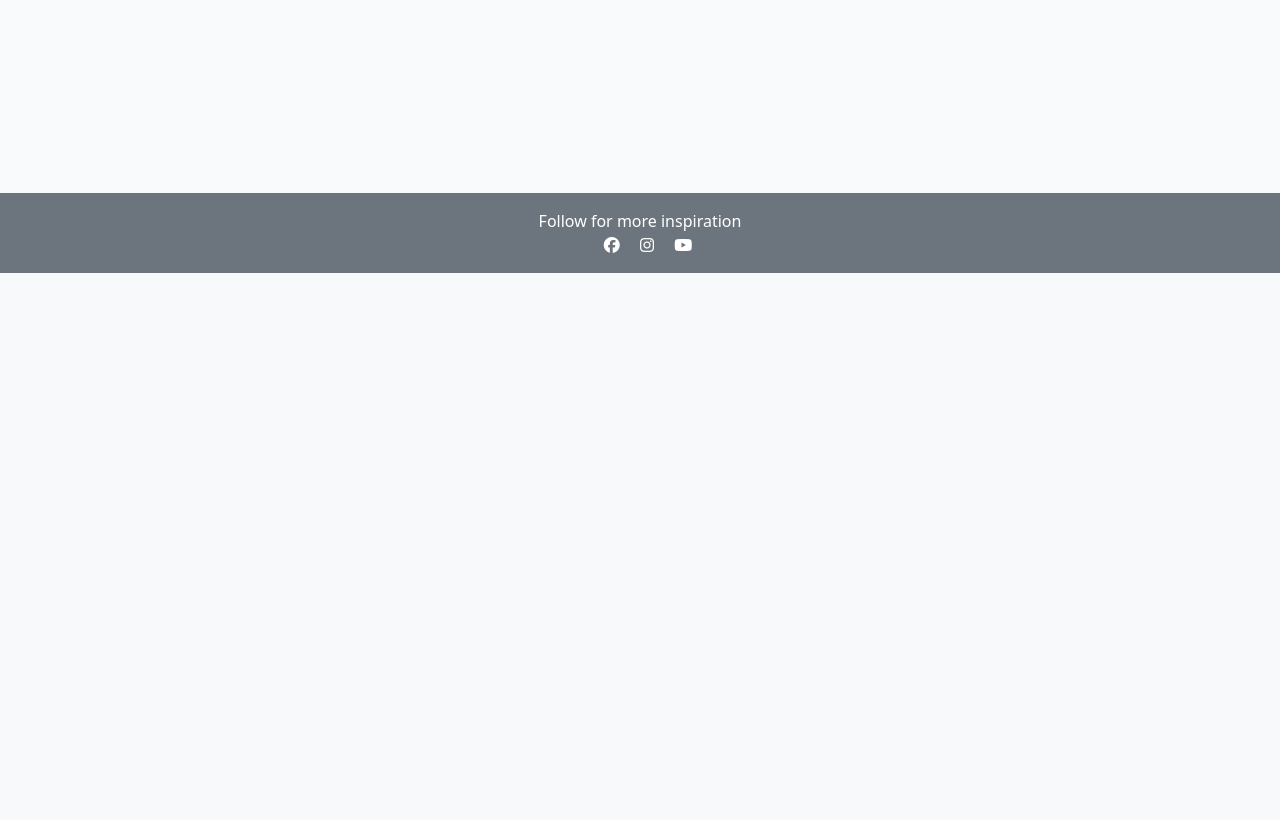
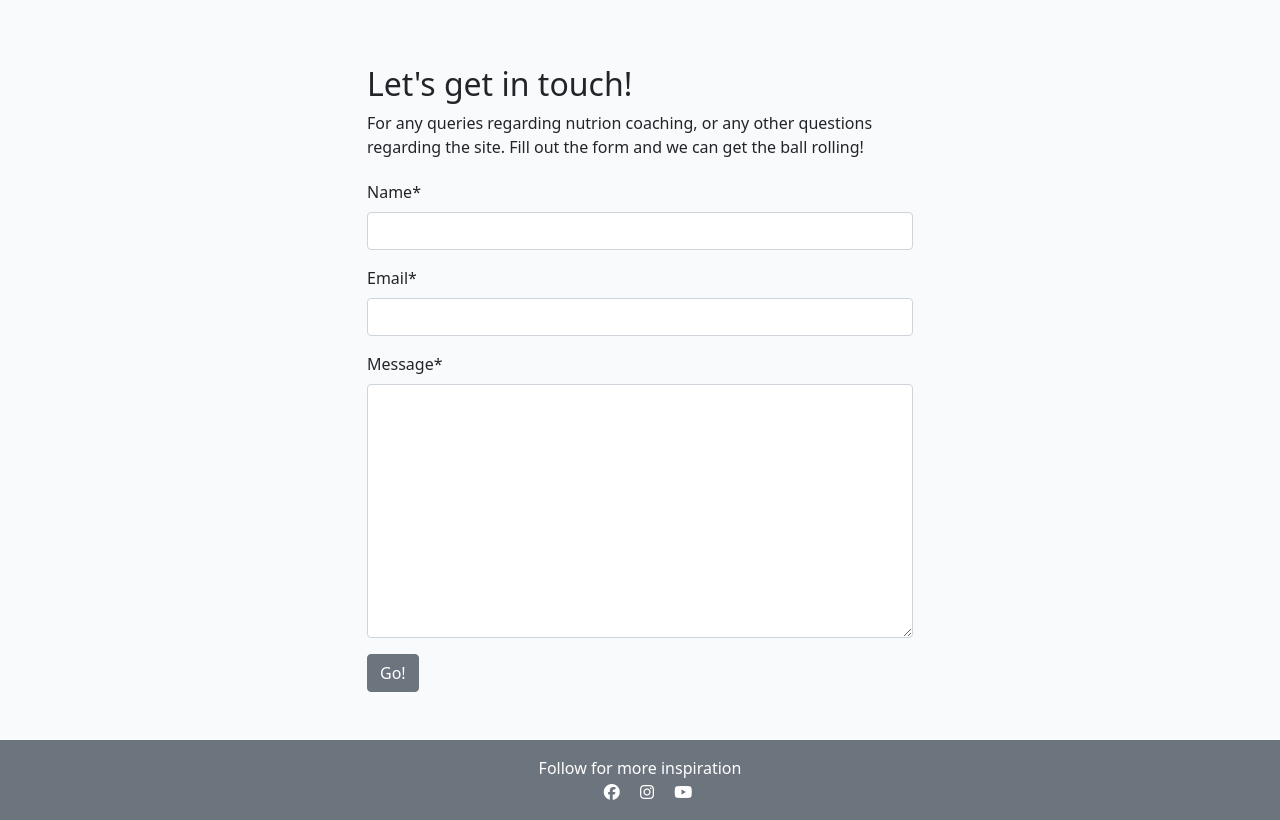
Before and after one commit to SophieTiger/fitness-recipes, a Django app: page /about/ in a window 1280 px wide. Shown: the part 527-1347 px from the top of the page. Before the commit the page ends 800 px from the top, so only its background shows below. Run offline with Django 4.2, Linux system fonts and the light colour scheme; data that the repository does not hold is empty; some libraries are stand-ins or nearby versions.

Commit message:
Add contact form to about page in core app

```diff
--- /dev/null
+++ b/core/forms.py
@@ -0,0 +1,11 @@
+from .models import ContactRequest
+from django import forms
+
+
+class ContactForm(forms.ModelForm):
+    """
+    Form to allow signed in users to leave a request for contact
+    """
+    class Meta:
+        model = ContactRequest
+        fields = ('name', 'email', 'message')
--- a/core/models.py
+++ b/core/models.py
@@ -12,3 +12,16 @@ class About(models.Model):
 
     def __str__(self):
         return self.title
+
+
+class ContactRequest(models.Model):
+    """
+    Stores the info to be filled in the contact request form
+    """
+    name = models.CharField(max_length=200)
+    email = models.EmailField()
+    message = models.TextField()
+    read = models.BooleanField(default=False)
+
+    def __str__(self):
+        return f"Contact request from {self.name}"
--- a/core/templates/about/about.html
+++ b/core/templates/about/about.html
@@ -1,6 +1,7 @@
 {% extends 'base.html' %}
 {% block content %}
 {% load static %}
+{% load crispy_forms_tags %}
 
 <div class="container mt-5">
   <div class="row">
@@ -8,17 +9,29 @@
       <img src="{% static 'images/new_profile.png' %}" width="75%" />
     </div>
     <div class="col-8">
-      <!-- Title goes between these h2 tags -->
+      <!-- Title -->
       <h2>{{ about.title }}</h2>
-      <!-- Content goes directly underneath this -->
+      <!-- Content -->
       {{ about.content | safe }}
     </div>
   </div>
   <div class="row">
     <div class="col text-right">
-      <!-- Updated on field goes in here -->
-
+      <!-- Updated on field -->
       <p class="text-end"><em>Updated on: {{ about.updated_on }}</em></p>
+    </div>
+  </div>
+  <div class="row justify-content-center">
+    <div class="col-12 col-md-6 my-5">
+      <h2>Let's get in touch!</h2>
+      <p>For any queries regarding nutrion coaching, or any other questions regarding the site. Fill out the form
+        and we can get the ball rolling!</p>
+      <!-- Contact Form -->
+      <form id="contactForm" method="post" style="margin-top: 1.3em;">
+        {{ contact_form | crispy }}
+        {% csrf_token %}
+        <button id="submitButton" type="submit" class="btn btn-secondary">Go!</button>
+      </form>
     </div>
   </div>
 </div>
--- a/core/views.py
+++ b/core/views.py
@@ -1,5 +1,6 @@
 from django.shortcuts import render
 from .models import About
+from .forms import ContactForm
 
 # Create your views here.
 def about_fitness_recipes(request):
@@ -7,9 +8,13 @@ def about_fitness_recipes(request):
     Renders the About page
     """
     about = About.objects.all().order_by('-updated_on').first()
+    contact_form = ContactForm()
 
     return render(
         request,
         "about/about.html",
-        {"about": about},
+        {
+            "about": about,
+            "contact_form": contact_form,
+        },
     )
--- a/recipes/forms.py
+++ b/recipes/forms.py
@@ -1,5 +1,6 @@
 from .models import Comment
 from django import forms
+
 
 class CommentForm(forms.ModelForm):
     """
```
Also changed, not shown: core/admin.py (+7 -1 lines), core/migrations/0002_contactrequest.py (added).
